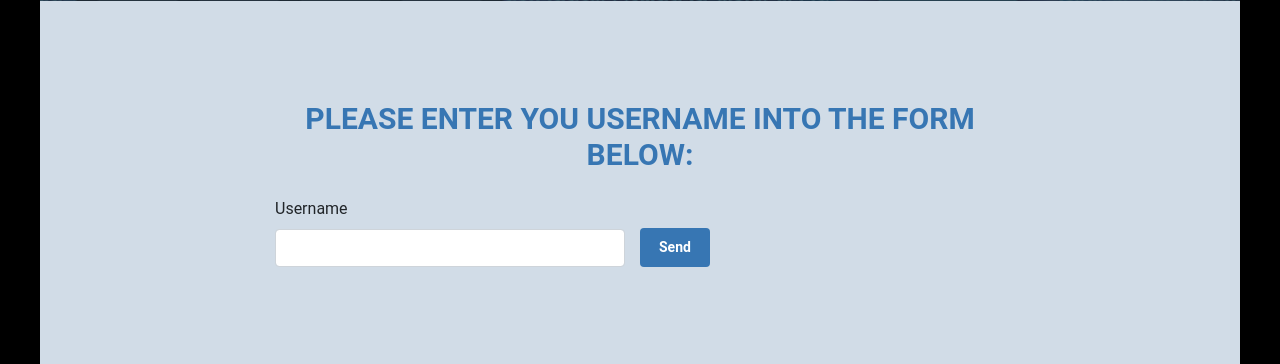
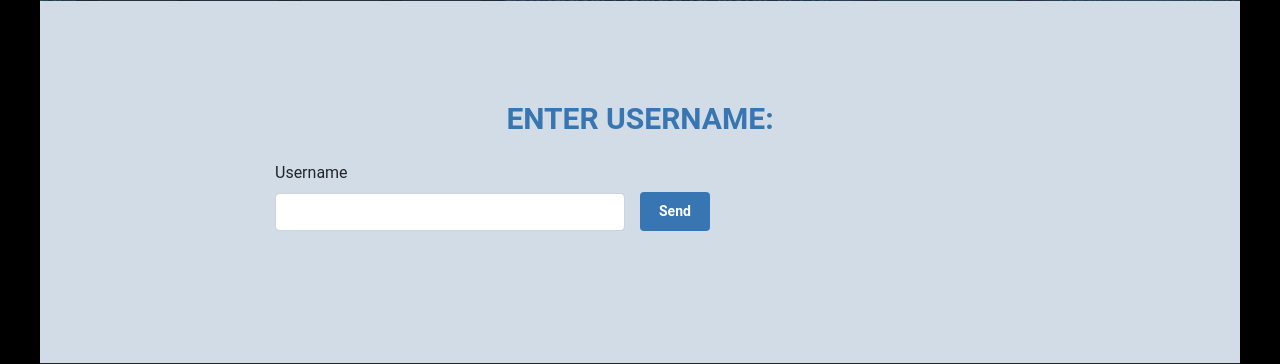
Before and after one commit to TAHJones/qc-metrics-analyser, a Flask app: page /login in a window 1280 px wide. Shown: the part 510-874 px from the top of the page. Run offline with Flask 2, Linux system fonts and the light colour scheme; some libraries are stand-ins or nearby versions.

Commit message:
shortened h3 title to'Enter Username'

```diff
--- a/templates/login.html
+++ b/templates/login.html
@@ -11,7 +11,7 @@
                     {% endfor %}
                 </ul>
                 {% endif %} {% endwith %}
-                <h3>Please enter you username into the form below:</h3>
+                <h3>Enter Username:</h3>
                 <br>
 
                 <form method="POST">
```
